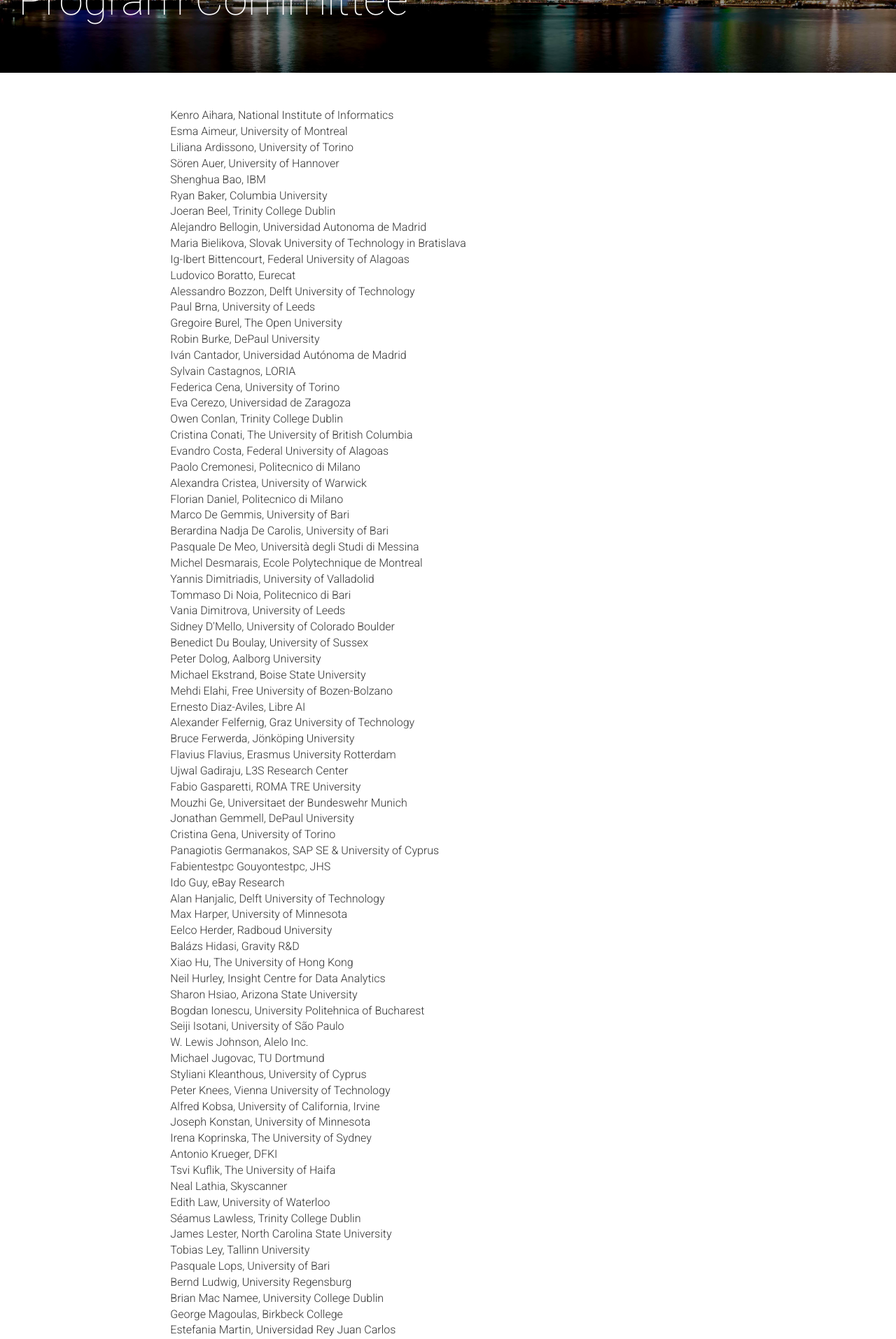
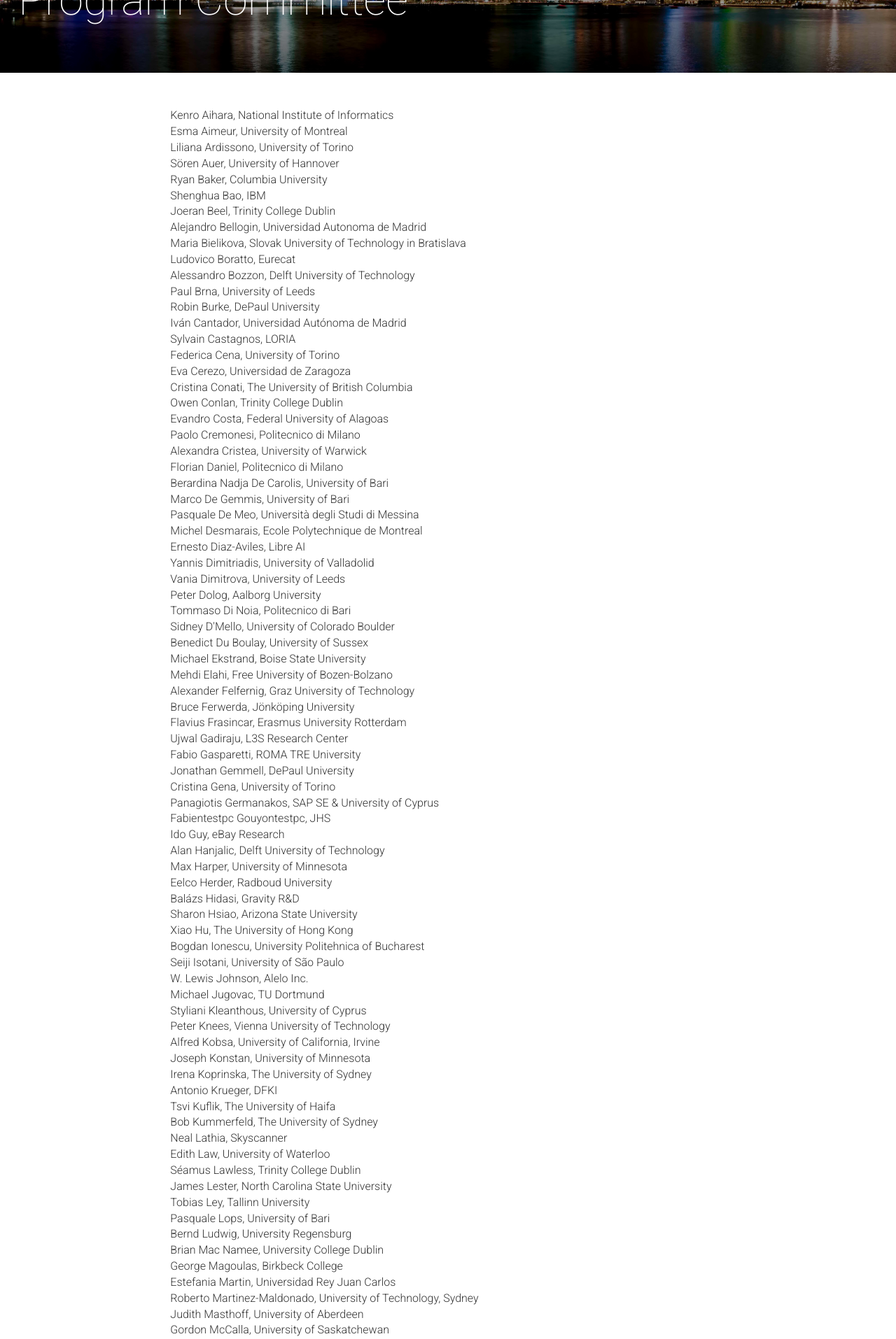
Before and after one commit to yangjiera/mergeBB, a Jekyll site: the page built from pc_list.html, in a window 1280 px wide. Shown: the part 303-2217 px from the top of the page at 70% size. Built offline with Jekyll 4.4.1, drawn with Linux system fonts in a browser that asks for light colours; nearby versions of some CDN libraries; comment, search, counter and statistics services are not loaded; some of the changed text lies outside the part shown.

Commit message:
change pc and dc call

```diff
--- a/_includes/doc.html
+++ b/_includes/doc.html
@@ -45,7 +45,7 @@
 
         <p>Each submission should contain a cover page including the paper title, name of the PhD candidate, the name of his/her supervisor(s) and University, a paragraph describing the stage they are in the PhD programme, together with a brief description of their background. This will enable the committee to adapt its assistance to each student.</p>
 
-        <p>Papers should be submitted via the EasyChair Doctoral Consortium submission system (which is different from the EasyChair system for the main proceedings).</p>
+        <p>Papers should be submitted via the EasyChair Doctoral Consortium submission system: <b><a href="https://easychair.org/conferences/?conf=acmumap2018dc">https://easychair.org/conferences/?conf=acmumap2018dc</a></b>.</p>
 
         <p>Submissions should be pdf documents consisting of 1 cover page and the paper (up to 4 pages long), formatted using the <a href="https://www.acm.org/publications/proceedings-template">ACM SIG proceedings template</a>.</p>
 
--- a/_includes/pc_list.html
+++ b/_includes/pc_list.html
@@ -8,46 +8,43 @@
                 Esma Aimeur, University of Montreal <br/>
                 Liliana Ardissono, University of Torino <br/>
                 Sören Auer, University of Hannover <br/>
+                Ryan Baker, Columbia University <br/>
                 Shenghua Bao, IBM <br/>
-                Ryan Baker, Columbia University <br/>
                 Joeran Beel, Trinity College Dublin <br/>
                 Alejandro Bellogin, Universidad Autonoma de Madrid <br/>
                 Maria Bielikova, Slovak University of Technology in Bratislava <br/>
-                Ig-Ibert Bittencourt, Federal University of Alagoas<br/>
                 Ludovico Boratto, Eurecat <br/>
                 Alessandro Bozzon, Delft University of Technology <br/>
                 Paul Brna, University of Leeds <br/>
-                Gregoire Burel, The Open University <br/>
                 Robin Burke, DePaul University <br/>
                 Iván Cantador, Universidad Autónoma de Madrid <br/>
                 Sylvain Castagnos, LORIA <br/>
                 Federica Cena, University of Torino <br/>
                 Eva Cerezo, Universidad de Zaragoza <br/>
+                Cristina Conati, The University of British Columbia <br/>
                 Owen Conlan, Trinity College Dublin <br/>
-                Cristina Conati, The University of British Columbia <br/>
                 Evandro Costa, Federal University of Alagoas <br/>
                 Paolo Cremonesi, Politecnico di Milano <br/>
                 Alexandra Cristea, University of Warwick<br/>
                 Florian Daniel, Politecnico di Milano <br/>
+                Berardina Nadja De Carolis, University of Bari <br/>
                 Marco De Gemmis, University of Bari <br/>
-                Berardina Nadja De Carolis, University of Bari <br/>
                 Pasquale De Meo, Università degli Studi di Messina <br/>
                 Michel Desmarais, Ecole Polytechnique de Montreal <br/>
+                Ernesto Diaz-Aviles, Libre AI <br/>
                 Yannis Dimitriadis, University of Valladolid <br/>
+                Vania Dimitrova, University of Leeds <br/>
+                Peter Dolog, Aalborg University <br/>
                 Tommaso Di Noia, Politecnico di Bari <br/>
-                Vania Dimitrova, University of Leeds <br/>
                 Sidney D'Mello, University of Colorado Boulder <br/>
                 Benedict Du Boulay, University of Sussex <br/>
-                Peter Dolog, Aalborg University <br/>
                 Michael Ekstrand, Boise State University <br/>
                 Mehdi Elahi, Free University of Bozen-Bolzano <br/>
-                Ernesto Diaz-Aviles, Libre AI <br/>
                 Alexander Felfernig, Graz University of Technology <br/>
                 Bruce Ferwerda, Jönköping University <br/>
-                Flavius Flavius, Erasmus University Rotterdam <br/>
+                Flavius Frasincar, Erasmus University Rotterdam <br/>
                 Ujwal Gadiraju, L3S Research Center <br/>
                 Fabio Gasparetti, ROMA TRE University <br/>
-                Mouzhi Ge, Universitaet der Bundeswehr Munich <br/>
                 Jonathan Gemmell, DePaul University <br/>
                 Cristina Gena, University of Torino <br/>
                 Panagiotis Germanakos, SAP SE & University of Cyprus <br/>
@@ -57,9 +54,8 @@
                 Max Harper, University of Minnesota <br/>
                 Eelco Herder, Radboud University <br/>
                 Balázs Hidasi, Gravity R&D <br/>
+                Sharon Hsiao, Arizona State University <br/>
                 Xiao Hu, The University of Hong Kong <br/>
-                Neil Hurley, Insight Centre for Data Analytics <br/>
-                Sharon Hsiao, Arizona State University <br/>
                 Bogdan Ionescu, University Politehnica of Bucharest <br/>
                 Seiji Isotani, University of São Paulo <br/>
                 W. Lewis Johnson, Alelo Inc. <br/>
@@ -71,6 +67,7 @@
                 Irena Koprinska, The University of Sydney <br/>
                 Antonio Krueger, DFKI <br/>
                 Tsvi Kuflik, The University of Haifa <br/>
+                Bob Kummerfeld, The University of Sydney <br/>
                 Neal Lathia, Skyscanner <br/>
                 Edith Law, University of Waterloo <br/>
                 Séamus Lawless, Trinity College Dublin <br/>
@@ -83,7 +80,6 @@
                 Estefania Martin, Universidad Rey Juan Carlos <br/>
                 Roberto Martinez-Maldonado, University of Technology, Sydney <br/>
                 Judith Masthoff, University of Aberdeen <br/>
-                Moffat Mathews, University of Canterbury, Christchurch <br/>
                 Gordon McCalla, University of Saskatchewan <br/>
                 Alessandro Micarelli, Roma Tre University <br/>
                 Tanja Mitrovic, University of Canterbury, Christchurch <br/>
@@ -117,12 +112,11 @@
                 George Samaras, University of Cyprus <br/>
                 Giuseppe Sansonetti, Roma Tre University <br/>
                 Filippo Sciarrone, Roma Tre University <br/>
-                Elena Simperl, University of Southampton <br/>
                 Giovanni Semeraro, University of Bari <br/>
                 Shilad Sen, Macalester College <br/>
+                Elena Simperl, University of Southampton <br/>
                 Barry Smyth, University College Dublin <br/>
                 Sergey Sosnovsky, Utrecht University <br/>
-                Marcus Specht, Open University of the Nethderlands <br/>
                 Ben Steichen, California State Polytechnic University, Pomona <br/>
                 Sebastian Stober, University of Potsdam <br/>
                 Panagiotis Symeonidis, Free University of Bolzano <br/>
@@ -133,13 +127,10 @@
                 Ilaria Torre, University of Geno <br/>
                 Christoph Trattner, MODUL University Vienna <br/>
                 Katrien Verbert, Katholieke Universiteit Leuven <br/>
-                Maria Virvou, University of Piraeus <br/>
-                Amali Weerasinghe, The University of Adelaide <br/>
                 Ji-Rong Wen, Renmin University of China <br/>
                 Fridolin Wild, Oxford Brookes University <br/>
                 Martijn Willemsen, Eindhoven University of Technology <br/>
                 Chang Xu, CSIRO <br/>
-                Kalina Yacef, The University of Sydney <br/>
                 Kun Yu, CSIRO <br/>
                 Massimo Zancanaro, FBK-cit <br/>
                 Yong Zheng, Illinois Institude of Technology <br/>
```
Also changed, not shown: other parts of _includes/pc_list.html (+2 -3 lines), css/main.css, 4 other files.
